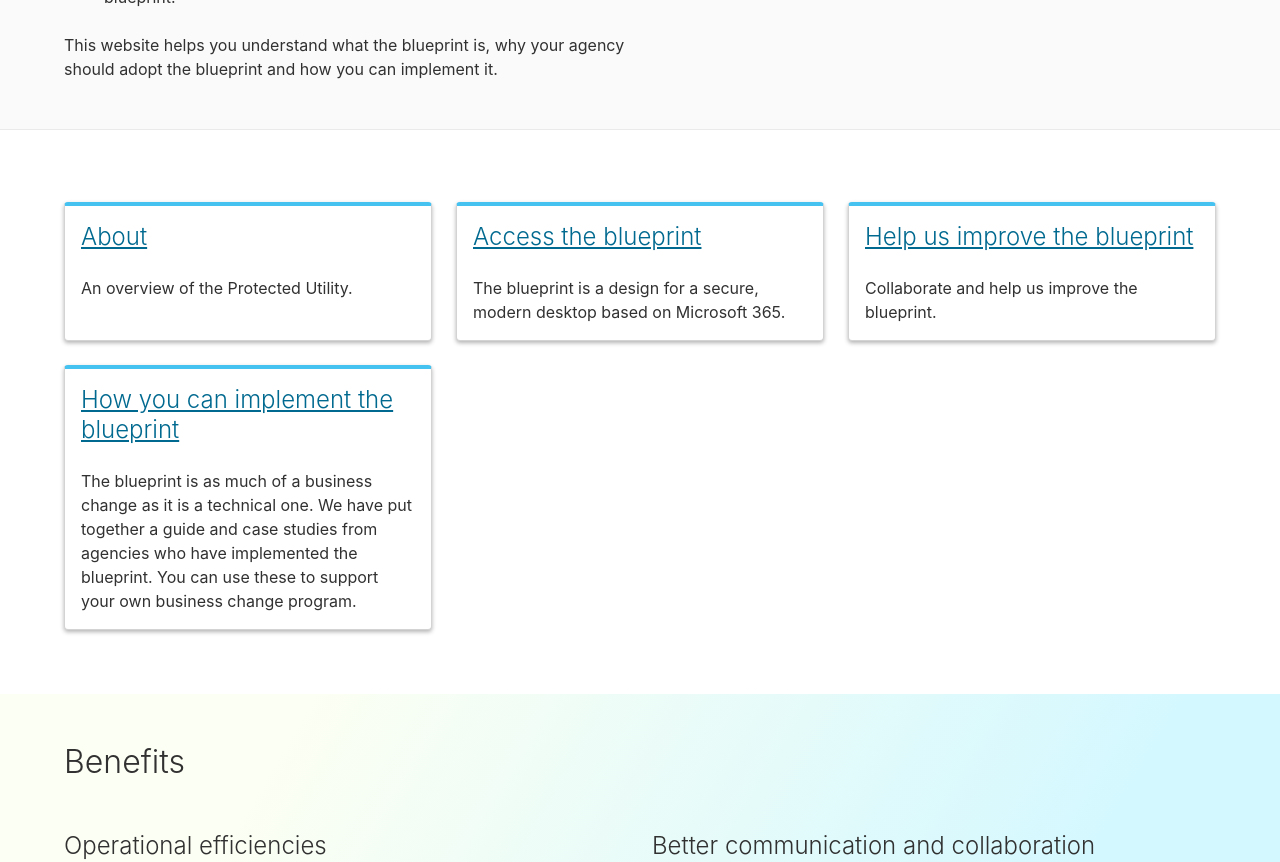
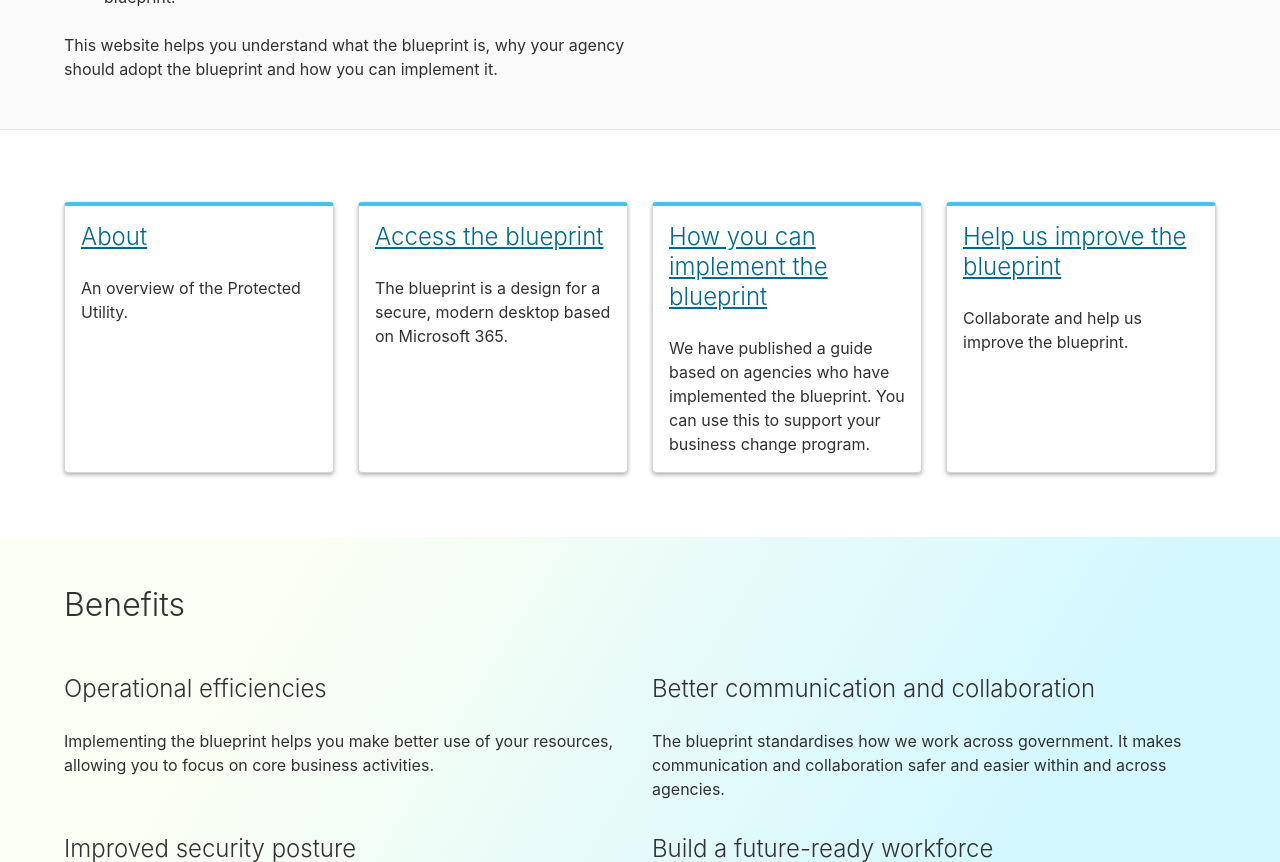
Before and after one commit to ASD-Blueprint/desktop.gov.au, a Jekyll site: the page built from index.md, in a window 1280 px wide and 900 px high, scrolled down 636 px, cut to the strip 38-900 px from the top of the window. Built offline with Jekyll 4.4.1, drawn with Linux system fonts in a browser that asks for light colours; comment, search, counter and statistics services are not loaded.

Commit message:
Home page features

```diff
--- a/_data/features.yml
+++ b/_data/features.yml
@@ -6,11 +6,11 @@
   url: /blueprint/index.html
   desc: |
     The blueprint is a design for a secure, modern desktop based on Microsoft 365.
+- name: How you can implement the blueprint
+  url: /about/engagement-framework.html
+  desc: |
+    We have published a guide based on agencies who have implemented the blueprint. You can use this to support your business change program.
 - name: Help us improve the blueprint
   url: https://github.com/govau/desktop.gov.au
   desc: |
     Collaborate and help us improve the blueprint.
-- name: How you can implement the blueprint
-  url:
-  desc: |
-    The blueprint is as much of a business change as it is a technical one. We have put together a guide and case studies from agencies who have implemented the blueprint. You can use these to support your own business change program.
--- a/_layouts/home.html
+++ b/_layouts/home.html
@@ -19,7 +19,7 @@
             <div class="row">
                 <ul class="au-card-list au-card-list--matchheight">
                 {% for feature in site.data.features %}
-                <li class="col-sm-6 col-md-4 col-xs-12">
+                <li class="col-sm-6 col-md-3 col-xs-12">
                     <div class="au-card au-card--shadow au-card--clickable">
                         <div class="au-card__inner">
                             <h2 class="au-card__title"><a href="{{ feature.url }}" class="au-card--clickable__link">{{ feature.name | textuaize }}</a></h2>
```
